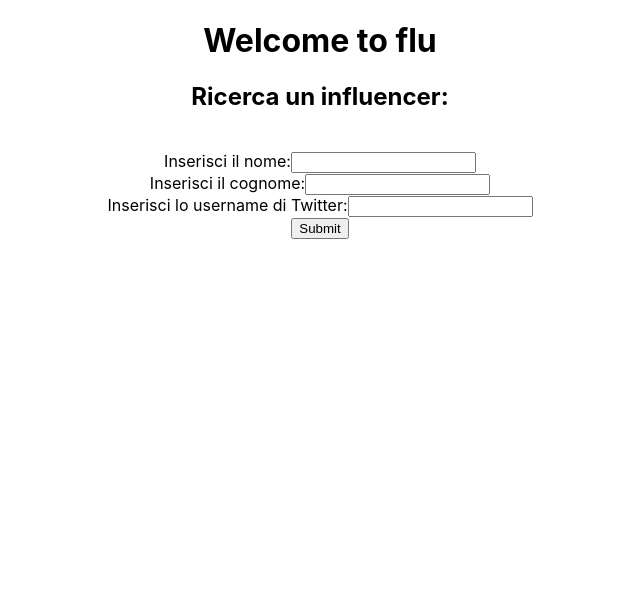
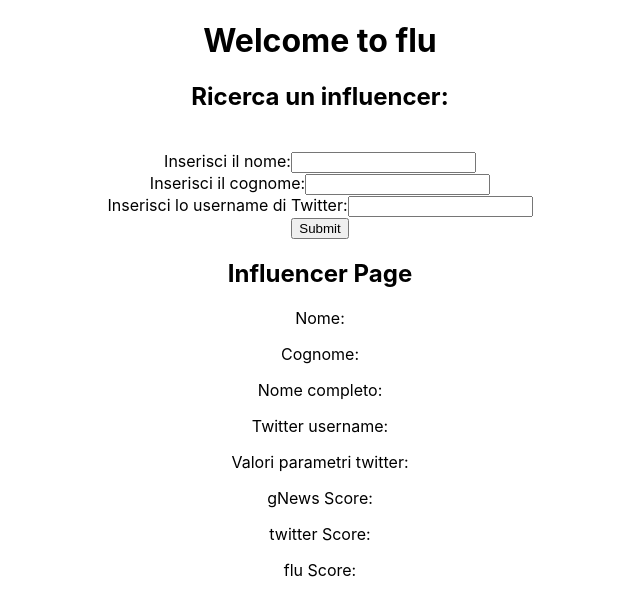
Before and after one commit to EmanueleAntonini/flu, a React (Create React App) app in the folder FluClient/flu-client/: page / in a window 1280 px wide. Shown: the top 616 px of the page, without its empty margins (320-960 px from the left). Built offline with nearby package versions, Linux system fonts and the light colour scheme.

Commit message:
piccole modifiche interfaccia Client

```diff
--- a/FluClient/flu-client/src/SearchForm.js
+++ b/FluClient/flu-client/src/SearchForm.js
@@ -7,7 +7,15 @@
             name: "",
             surname: "",
             twitterUsername: "",
-            influencer: ""
+            nome: "",
+            cognome: "",
+            nomeCompleto: "",
+            nomeTwitter: "",
+            twitterParams: "",
+            gNewsScore: "",
+            twitterScore: "",
+            fluScore: "",
+            influencer: "",
         };
         this.onChangeName = this.onChangeName.bind(this);
         this.onChangeSurname = this.onChangeSurname.bind(this);
@@ -33,6 +41,14 @@
         const response = await fetch("http://localhost:8080/influencer?name=" + this.state.name + "&surname=" + this.state.surname + "&twitter_username=" + this.state.twitterUsername);
         const data = await response.json();
         this.setState({ influencer: JSON.stringify(data) });
+        this.setState({ nome: JSON.stringify(data.name) });
+        this.setState({ cognome: JSON.stringify(data.surname) });
+        this.setState({ nomeCompleto: JSON.stringify(data.fullName) });
+        this.setState({ nomeTwitter: JSON.stringify(data.twitterUsername) });
+        this.setState({ twitterParams: JSON.stringify(data.twitterParams) });
+        this.setState({ gNewsScore: JSON.stringify(data.gNewsScore) });
+        this.setState({ twitterScore: JSON.stringify(data.twitterScore) });
+        this.setState({ fluScore: JSON.stringify(data.fluScore) });
         console.log(data);
         event.preventDefault()
     }
@@ -62,7 +78,15 @@
                     <br />
                     <input type="submit" value="Submit" />
                 </form>
-                <p>{this.state.influencer}</p>
+                <p><h2>Influencer Page</h2></p>
+                <p><label> Nome: </label>{this.state.nome}</p>
+                <p><label> Cognome: </label>{this.state.cognome}</p>
+                <p><label> Nome completo: </label>{this.state.nomeCompleto}</p>
+                <p><label> Twitter username: </label>{this.state.nomeTwitter}</p>
+                <p><label> Valori parametri twitter: </label>{this.state.twitterParams}</p>
+                <p><label> gNews Score: </label>{this.state.gNewsScore}</p>
+                <p><label> twitter Score: </label>{this.state.twitterScore}</p>
+                <p><label> flu Score: </label>{this.state.fluScore}</p>
             </div>
         );
     }
```
Also changed, not shown: 1 other file (tests, documents, lock files or other folders).
